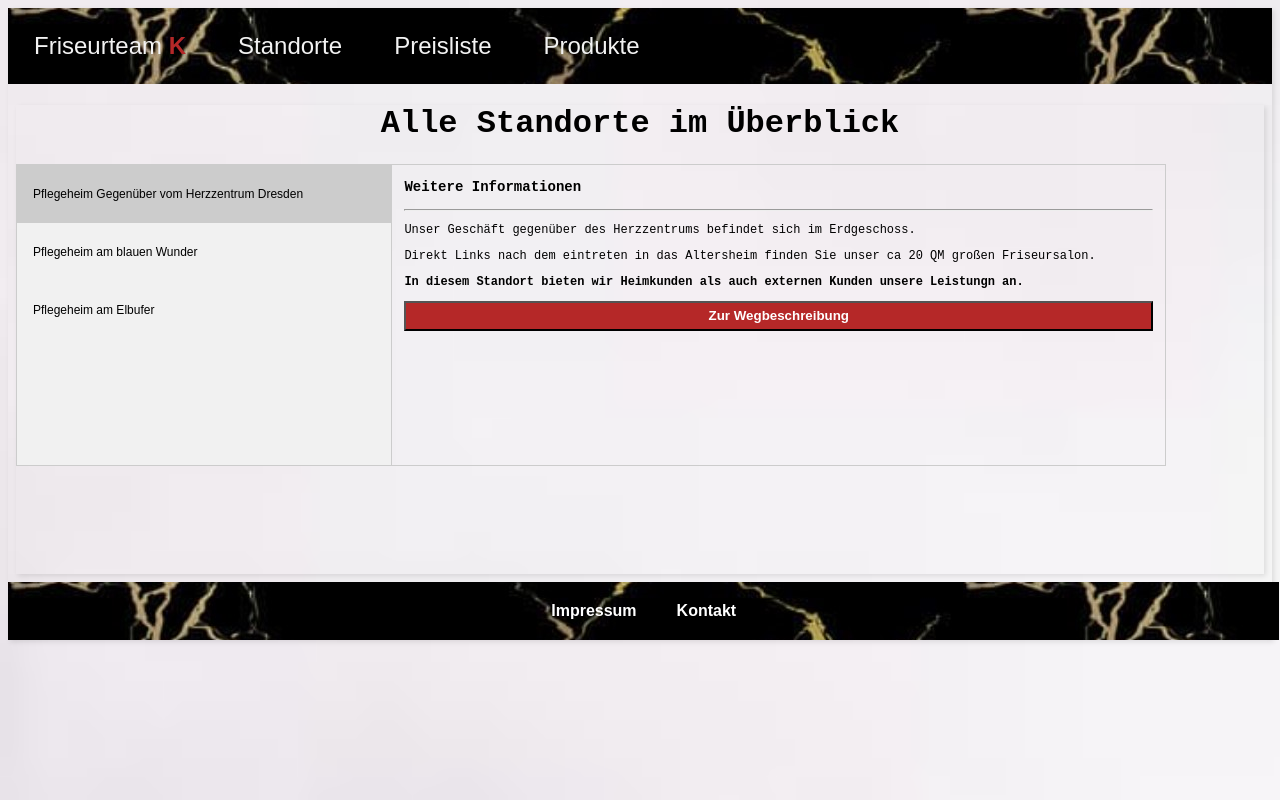
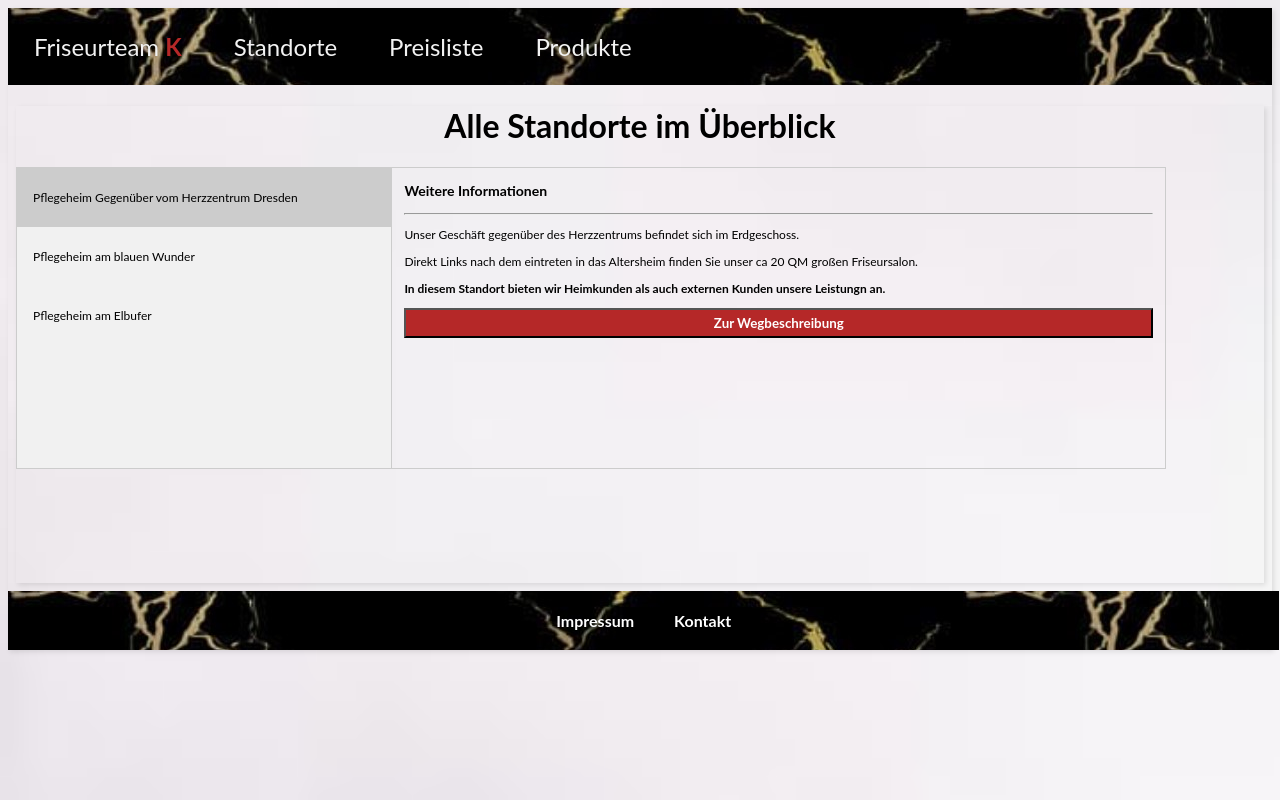
Before and after one commit to MarcoB507/FriseurteamK, an Angular app: page /placement in a window 1280 px wide. Built offline with nearby package versions, Linux system fonts and the light colour scheme.

Commit message:
adapted css-file for all components

```diff
--- a/src/app/components/mainpage/mainpage.component.css
+++ b/src/app/components/mainpage/mainpage.component.css
@@ -5,15 +5,16 @@
 
 .mainpage_h1 {
   /*margin-top: 10%;*/
+  font-family: 'Lato', "Segoe UI";
   text-align: center;
   font-weight: bold;
 }
 
 .mainpage_p {
   /*margin-top: 5%;*/
-  font-family: "Courier New";
+  font-family: 'Lato';
+  font-size: 24px;
   text-align: center;
-  font-size: 24px;
 }
 
 .title {
@@ -50,6 +51,7 @@ button:hover, a:hover {
   border-collapse: collapse;
   margin: auto;
   background-color: #1b1c1b;
+  font-family: Lato;
 }
 
 .price-table th, .price-table td {
--- a/src/app/components/placement/placement-one/placement-one.component.css
+++ b/src/app/components/placement/placement-one/placement-one.component.css
@@ -4,6 +4,7 @@ h1 {
   font-weight: bold;
   /*text-shadow: 5px 5px rgba(0,0,5,0);*/
   text-shadow: 20px 4px 4px 4px #ffffff;
+  font-family: 'Lato', "Segoe UI";
 }
 
 .one_maps {
@@ -21,4 +22,5 @@ h1 {
   align-items: center;
   text-align: center;
   border: groove;
+  font-family: 'Lato';
 }
--- a/src/app/components/placement/placement-three/placement-three.component.css
+++ b/src/app/components/placement/placement-three/placement-three.component.css
@@ -4,6 +4,7 @@ h1 {
   font-weight: bold;
   /*text-shadow: 5px 5px rgba(0,0,5,0);*/
   text-shadow: 20px 4px 4px 4px #ffffff;
+  font-family: 'Lato', "Segoe UI";
 }
 
 .three_maps {
@@ -17,5 +18,6 @@ h1 {
 }
 
 .three_description {
-
+  font-family: 'Lato';
+  text-align: center;
 }
--- a/src/app/components/placement/placement-two/placement-two.component.css
+++ b/src/app/components/placement/placement-two/placement-two.component.css
@@ -4,6 +4,7 @@ h1 {
   font-weight: bold;
   /*text-shadow: 5px 5px rgba(0,0,5,0);*/
   text-shadow: 20px 4px 4px 4px #ffffff;
+  font-family: 'Lato', "Segoe UI";
 }
 
 .two_maps {
@@ -17,5 +18,5 @@ h1 {
 }
 
 .two_description {
-
+  font-family: 'Lato';
 }
--- a/src/app/components/placement/placement.component.css
+++ b/src/app/components/placement/placement.component.css
@@ -1,5 +1,6 @@
 H1 {
   text-align: center;
+  font-family: 'Lato', "Segoe UI";
 }
 
 /* placement.component.css */
@@ -9,6 +10,7 @@ H1 {
   background-color: #f1f1f1;
   width: 30%;
   height: 300px;
+  font-family: Lato;
 }
 
 .tab button {
@@ -22,6 +24,7 @@ H1 {
   text-align: left;
   cursor: pointer;
   font-size: 17px;
+  font-family: Lato;
 }
 
 .tab button:hover {
@@ -40,6 +43,7 @@ H1 {
   border-left: none;
   height: 300px;
   display: none;
+  font-family: Lato;
 }
 
 .clearfix::after {
@@ -55,6 +59,7 @@ H1 {
   height: 10%;
   width: 100%;
   bottom: 0;
+  font-family: Lato;
 }
 
 @media screen and (max-width: 1760px) {
--- a/src/app/components/pricelist/pricelist.component.css
+++ b/src/app/components/pricelist/pricelist.component.css
@@ -2,6 +2,7 @@
   border-collapse: collapse;
   margin: 5% auto;
   background-color: #1b1c1b;
+  font-family: 'Lato';
 }
 
 .price-table th, .price-table td {
--- a/src/app/components/products/products.component.css
+++ b/src/app/components/products/products.component.css
@@ -3,28 +3,30 @@ body {
   background-color: #f2f2f2;
   margin: 0;
   padding: 20px;
+  font-family: 'Lato';
 }
 
 h1 {
   text-align: center;
   text-shadow: 0px 1px;
+  font-family: 'Lato', "Segoe UI";
 }
 
 .row {
   display: flex;
   flex-wrap: wrap;
-  justify-content: space-between;
+  /*justify-content: space-between;*/
   margin: 0 -5px;
 }
 
 .column {
   flex: 0 0 30%;
-  padding: 5px;
+  padding: 50px;
   box-sizing: border-box;
 }
 
 .column img {
-  display: block;
+  /*display: block;*/
   width: 100%;
   /*height: auto;*/
 }
--- a/src/app/footer/footer.component.css
+++ b/src/app/footer/footer.component.css
@@ -5,7 +5,7 @@
   text-align: center;
   bottom: 0;
   font-weight: bold;
-  font-family: Arial;
+  font-family: 'Lato', "Segoe UI";
   width: 99%;
   /*position: fixed;*/
   margin-bottom: 0.5%;
@@ -28,3 +28,8 @@
   padding: 10px 20px;
   display: block;
 }
+
+#footer a:hover {
+  background-color: #ddd;
+  color: black;
+}
--- a/src/app/header/header.component.css
+++ b/src/app/header/header.component.css
@@ -2,6 +2,7 @@
 .topnav {
   background-color: #333;
   overflow: hidden;
+  font-family: 'Lato', "Segoe UI";
 }
 
 /* Style the links inside the navigation bar */
--- a/src/styles.css
+++ b/src/styles.css
@@ -2,8 +2,7 @@
 
 body {
   /*background-color: #FDF6E3;*/
-  font-family: "Courier New", Courier, monospace;
-  /*text-align: center;*/
+  font-family: 'Lato', sans-serif;  /*text-align: center;*/
   /*border: 1px solid #CCC;*/
   box-shadow: 2px 2px 5px rgba(0,0,0,0.1);
 }
```
